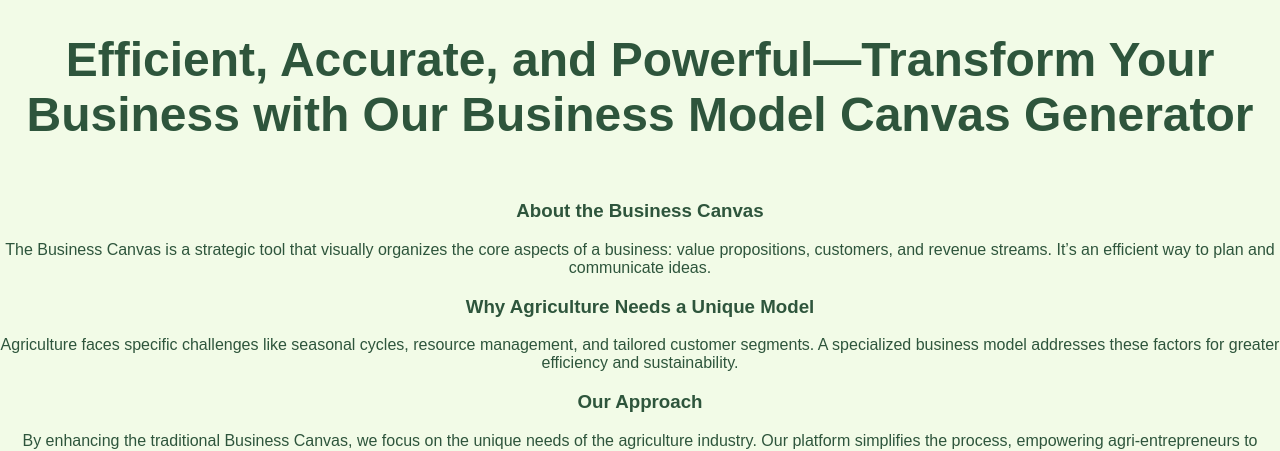
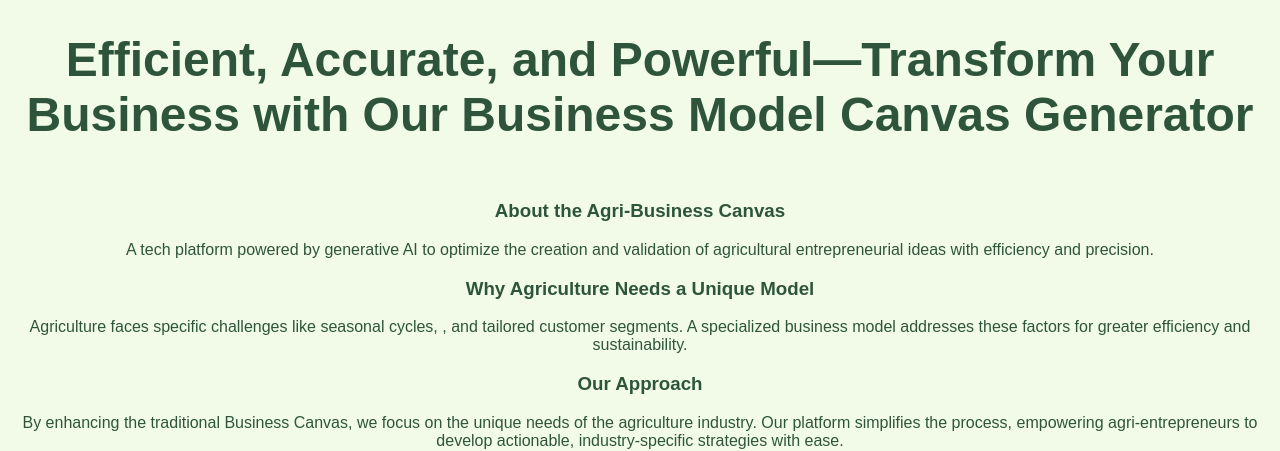
Before and after one commit to Seele28/Agr-Business-Plan-Canvas, a Flask app: page / in a window 1280 px wide. Shown: the part 260-711 px from the top of the page. Run offline with Flask 3, Linux system fonts and the light colour scheme.

Commit message:
Update index.html

```diff
--- a/BMC-qwen_model_PH/templates/index.html
+++ b/BMC-qwen_model_PH/templates/index.html
@@ -24,14 +24,13 @@
 
         <!-- Description Section -->
         <div class="description">
-            <h3>About the Business Canvas</h3>
+            <h3>About the Agri-Business Canvas</h3>
             <p>
-                The Business Canvas is a strategic tool that visually organizes the core aspects of a business: value propositions, customers, and revenue streams.
-                It’s an efficient way to plan and communicate ideas.
+                A tech platform powered by generative AI to optimize the creation and validation of agricultural entrepreneurial ideas with efficiency and precision.
             </p>
             <h3>Why Agriculture Needs a Unique Model</h3>
             <p>
-                Agriculture faces specific challenges like seasonal cycles, resource management, and tailored customer segments.
+                Agriculture faces specific challenges like seasonal cycles, , and tailored customer segments.
                 A specialized business model addresses these factors for greater efficiency and sustainability.
             </p>
             <h3>Our Approach</h3>
```
